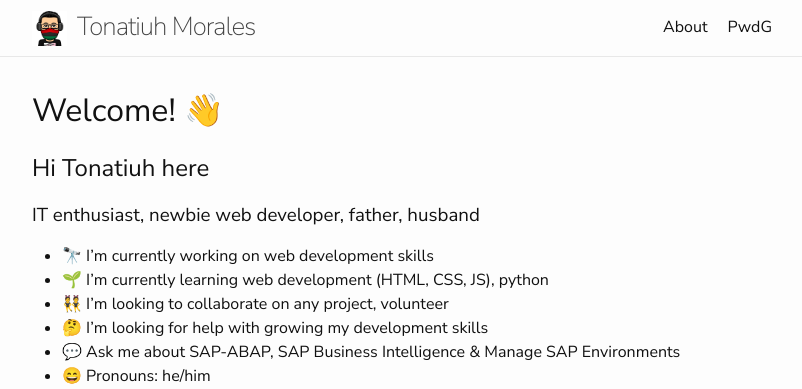
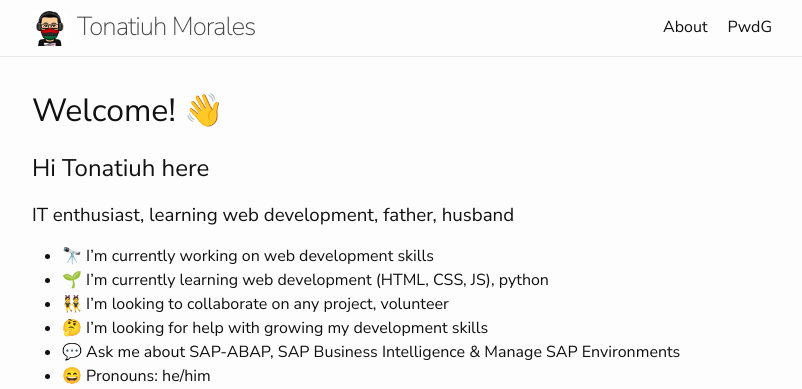
Before and after one commit to blackc0mb/blackc0mb.github.io, a Jekyll site: the page built from about.md, in a window 1280 px wide. Shown: the top 389 px of the page, without its empty margins (238-1040 px from the left). Built offline with Jekyll 4.4.1, drawn with Linux system fonts in a browser that asks for light colours.

Commit message:
Update about.md

```diff
--- a/about.md
+++ b/about.md
@@ -5,7 +5,7 @@ title: About
 # Welcome! 👋
 
 ## Hi Tonatiuh here
-### IT enthusiast, newbie web developer, father, husband
+### IT enthusiast, learning web development, father, husband
 
 - 🔭 I’m currently working on web development skills
 - 🌱 I’m currently learning web development (HTML, CSS, JS), python
```
